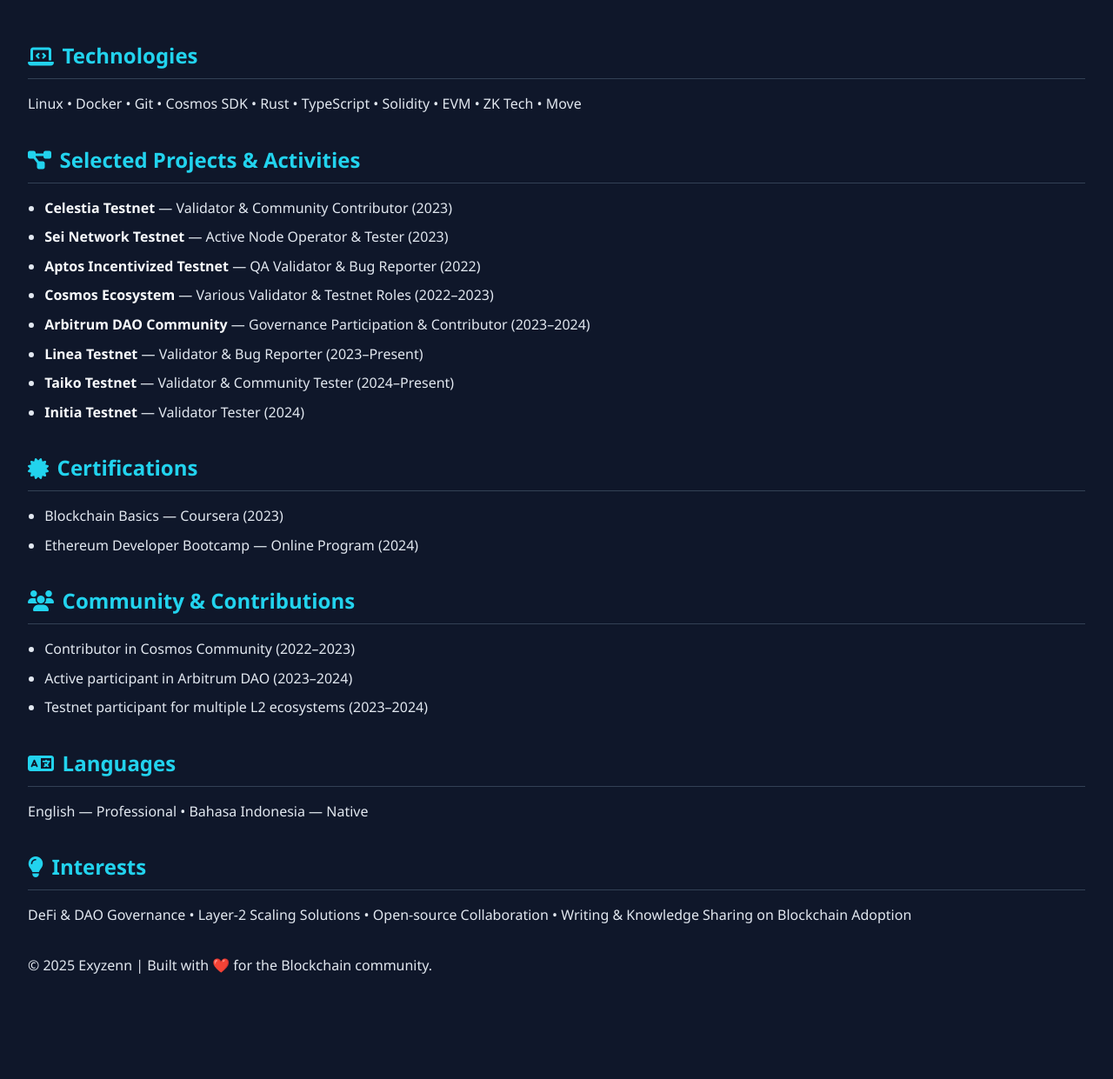
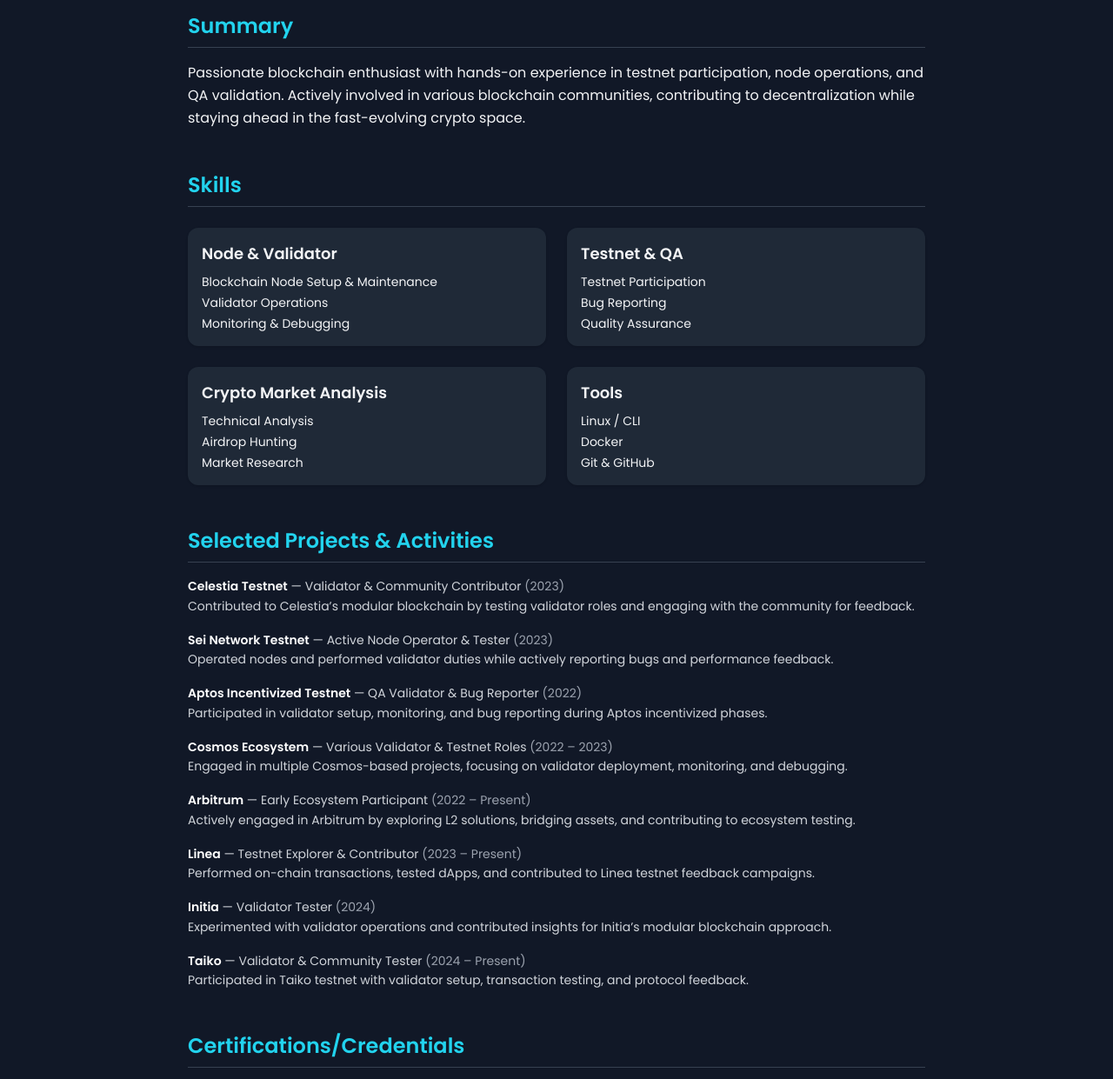
Before and after one commit to Screamss3/PORTFOLIO, a plain HTML site: page index.html in a window 1280 px wide. Shown: the part 434-1675 px from the top of the page at 87% size. Before the commit the page ends 1589 px from the top, so only its background shows below. Drawn offline with nearby package versions, Linux system fonts and the light colour scheme.

Commit message:
Update index.html

```diff
--- a/index.html
+++ b/index.html
@@ -1,93 +1,90 @@
 <!DOCTYPE html>
 <html lang="en">
 <head>
-  <meta charset="UTF-8" />
-  <meta name="viewport" content="width=device-width, initial-scale=1.0"/>
-  <title>Exyzenn Portfolio</title>
-  <link rel="stylesheet" href="https://cdnjs.cloudflare.com/ajax/libs/font-awesome/6.5.0/css/all.min.css"/>
-  <style>
-    body {
-      font-family: 'Segoe UI', Tahoma, Geneva, Verdana, sans-serif;
-      background: #0f172a;
-      color: #e2e8f0;
-      margin: 0;
-      padding: 2rem;
-      line-height: 1.6;
-    }
-    h2 {
-      font-size: 1.5rem;
-      margin-bottom: 0.8rem;
-      color: #22d3ee;
-      display: flex;
-      align-items: center;
-      gap: 0.6rem;
-      border-bottom: 1px solid #334155;
-      padding-bottom: 0.4rem;
-    }
-    h3 { color: #f8fafc; }
-    section {
-      margin-bottom: 2rem;
-    }
-    ul { padding-left: 1.2rem; }
-    li { margin-bottom: 0.5rem; }
-    .skills-grid {
-      display: grid;
-      grid-template-columns: repeat(auto-fit, minmax(220px, 1fr));
-      gap: 1rem;
-    }
-    .skills-grid h3 {
-      font-size: 1rem;
-      margin-bottom: 0.4rem;
-      color: #38bdf8;
-    }
-    .skills-grid ul {
-      list-style: disc;
-      padding-left: 1rem;
-    }
-    .highlight { color: #f8fafc; font-weight: 600; }
-  </style>
+  <meta charset="UTF-8">
+  <meta name="viewport" content="width=device-width, initial-scale=1.0">
+  <title>Exyzenn | Digital Resume</title>
+  <!-- Google Fonts -->
+  <link href="https://fonts.googleapis.com/css2?family=Poppins:wght@400;500;600;700&display=swap" rel="stylesheet">
+  <!-- Tailwind CSS CDN -->
+  <script src="https://cdn.tailwindcss.com"></script>
 </head>
-<body>
+<body class="bg-gray-900 text-gray-100 font-[Poppins]">
 
-  <section id="summary">
-    <h2><i class="fas fa-user"></i> Summary</h2>
-    <p>
+  <!-- Header -->
+  <header class="bg-gray-800 shadow-lg">
+    <div class="max-w-4xl mx-auto flex flex-col items-center py-10 px-4">
+      <!-- Foto Profil -->
+      <img src="https://raw.githubusercontent.com/Exyzennx/Portfolio/main/AQOqz3MbdYLzEo9KMF12wR0eXsVWJM_V6UkFiUDKLRV-pt10lCeqSD8m6iFS4lh4-V0RwIxQZRy2OeF0QPAH0W5QxiqYucgK2jIvsX0cMDcJ2ALPoRfWsmTyTZKGvQtAGkY9vfXFD8mSfMNhyBMiecH4sedPrA.jpeg"
+           alt="Profile"
+           class="w-40 h-40 rounded-xl border-4 border-cyan-500 shadow-lg object-cover">
+
+      <!-- Info -->
+      <h1 class="mt-6 text-3xl font-bold">Exyzenn</h1>
+      <p class="text-lg text-gray-400">Blockchain Enthusiast | Node Operator | Airdrop Hunter | Crypto Market Analyst</p>
+      <p class="text-sm text-gray-500 mt-1">🇮🇩 Indonesia · Available for collaborations</p>
+
+      <!-- Ikon Kontak -->
+      <div class="flex space-x-6 mt-6">
+        <a href="mailto:yourmail@gmail.com" target="_blank" class="hover:scale-110 transition">
+          <img src="https://cdn.jsdelivr.net/gh/simple-icons/simple-icons/icons/gmail.svg" class="w-8 h-8" alt="Email">
+        </a>
+        <a href="https://github.com/Screamss3" target="_blank" class="hover:scale-110 transition">
+          <img src="https://cdn.jsdelivr.net/gh/simple-icons/simple-icons/icons/github.svg" class="w-8 h-8" alt="GitHub">
+        </a>
+        <a href="https://linkedin.com/in/yourprofile" target="_blank" class="hover:scale-110 transition">
+          <img src="https://cdn.jsdelivr.net/gh/simple-icons/simple-icons/icons/linkedin.svg" class="w-8 h-8" alt="LinkedIn">
+        </a>
+        <a href="https://twitter.com/yourusername" target="_blank" class="hover:scale-110 transition">
+          <img src="https://cdn.jsdelivr.net/gh/simple-icons/simple-icons/icons/twitter.svg" class="w-8 h-8" alt="Twitter">
+        </a>
+      </div>
+    </div>
+  </header>
+
+  <main class="max-w-4xl mx-auto px-6 py-10 space-y-12">
+
+    <!-- Summary -->
+    <section>
+      <h2 class="text-2xl font-semibold text-cyan-400 border-b border-gray-700 pb-2 mb-4">Summary</h2>
+      <p class="text-base leading-relaxed">
         Passionate blockchain enthusiast with hands-on experience in testnet participation, node operations,
         and QA validation. Actively involved in various blockchain communities, contributing to decentralization
         while staying ahead in the fast-evolving crypto space.
       </p>
     </section>
 
-  <section id="skills">
-    <h2><i class="fas fa-cogs"></i> Skills</h2>
-    <div class="skills-grid">
-      <div>
-        <h3>Node & Validator</h3>
-        <ul>
+    <!-- Skills -->
+    <section>
+      <h2 class="text-2xl font-semibold text-cyan-400 border-b border-gray-700 pb-2 mb-6">Skills</h2>
+      <div class="grid grid-cols-1 sm:grid-cols-2 gap-6">
+        <div class="bg-gray-800 p-4 rounded-xl shadow">
+          <h3 class="font-semibold text-lg mb-2">Node & Validator</h3>
+          <ul class="space-y-1 text-sm">
             <li>Blockchain Node Setup & Maintenance</li>
             <li>Validator Operations</li>
             <li>Monitoring & Debugging</li>
           </ul>
         </div>
-      <div>
-        <h3>Testnet & QA</h3>
-        <ul>
+        <div class="bg-gray-800 p-4 rounded-xl shadow">
+          <h3 class="font-semibold text-lg mb-2">Testnet & QA</h3>
+          <ul class="space-y-1 text-sm">
             <li>Testnet Participation</li>
             <li>Bug Reporting</li>
             <li>Quality Assurance</li>
           </ul>
         </div>
-      <div>
-        <h3>Crypto Market Analysis</h3>
-        <ul>
+        <div class="bg-gray-800 p-4 rounded-xl shadow">
+          <h3 class="font-semibold text-lg mb-2">Crypto Market Analysis</h3>
+          <ul class="space-y-1 text-sm">
             <li>Technical Analysis</li>
             <li>Airdrop Hunting</li>
             <li>Market Research</li>
           </ul>
         </div>
-      <div>
-        <h3>Tools</h3>
-        <ul>
+        <div class="bg-gray-800 p-4 rounded-xl shadow">
+          <h3 class="font-semibold text-lg mb-2">Tools</h3>
+          <ul class="space-y-1 text-sm">
             <li>Linux / CLI</li>
             <li>Docker</li>
             <li>Git & GitHub</li>
@@ -96,51 +93,106 @@
       </div>
     </section>
 
-  <section id="technologies">
-    <h2><i class="fas fa-laptop-code"></i> Technologies</h2>
-    <p>Linux • Docker • Git • Cosmos SDK • Rust • TypeScript • Solidity • EVM • ZK Tech • Move</p>
+    <!-- Selected Projects & Activities -->
+<div>
+  <h2 class="text-2xl font-semibold text-cyan-400 border-b border-gray-700 pb-2 mb-4">Selected Projects & Activities</h2>
+  <div class="space-y-4 text-gray-300 text-sm leading-relaxed">
+
+    <p>
+      <span class="font-semibold text-white">Celestia Testnet</span> — Validator & Community Contributor
+      <span class="text-gray-400">(2023)</span><br>
+      Contributed to Celestia’s modular blockchain by testing validator roles and engaging with the community for feedback.
+    </p>
+
+    <p>
+      <span class="font-semibold text-white">Sei Network Testnet</span> — Active Node Operator & Tester
+      <span class="text-gray-400">(2023)</span><br>
+      Operated nodes and performed validator duties while actively reporting bugs and performance feedback.
+    </p>
+
+    <p>
+      <span class="font-semibold text-white">Aptos Incentivized Testnet</span> — QA Validator & Bug Reporter
+      <span class="text-gray-400">(2022)</span><br>
+      Participated in validator setup, monitoring, and bug reporting during Aptos incentivized phases.
+    </p>
+
+    <p>
+      <span class="font-semibold text-white">Cosmos Ecosystem</span> — Various Validator & Testnet Roles
+      <span class="text-gray-400">(2022 – 2023)</span><br>
+      Engaged in multiple Cosmos-based projects, focusing on validator deployment, monitoring, and debugging.
+    </p>
+
+    <p>
+      <span class="font-semibold text-white">Arbitrum</span> — Early Ecosystem Participant
+      <span class="text-gray-400">(2022 – Present)</span><br>
+      Actively engaged in Arbitrum by exploring L2 solutions, bridging assets, and contributing to ecosystem testing.
+    </p>
+
+    <p>
+      <span class="font-semibold text-white">Linea</span> — Testnet Explorer & Contributor
+      <span class="text-gray-400">(2023 – Present)</span><br>
+      Performed on-chain transactions, tested dApps, and contributed to Linea testnet feedback campaigns.
+    </p>
+
+    <p>
+      <span class="font-semibold text-white">Initia</span> — Validator Tester
+      <span class="text-gray-400">(2024)</span><br>
+      Experimented with validator operations and contributed insights for Initia’s modular blockchain approach.
+    </p>
+
+    <p>
+      <span class="font-semibold text-white">Taiko</span> — Validator & Community Tester
+      <span class="text-gray-400">(2024 – Present)</span><br>
+      Participated in Taiko testnet with validator setup, transaction testing, and protocol feedback.
+    </p>
+
+  </div>
+</div>
+    <div>
+  <h2 class="text-2xl font-semibold text-cyan-400 border-b border-gray-700 pb-2 mb-4">Certifications/Credentials</h2>
+  <div class="space-y-4 text-gray-300 text-sm leading-relaxed">
+
+    <p>
+      <span class="font-semibold text-white">• Blockchain Basics - Coursera (2023)</span>
+      <span class="font-semibold text-white">• Etherium Developer Bootcamp - Online Program (2024)</span>
+      <div>
+  <h2 class="text-2xl font-semibold text-cyan-400 border-b border-gray-700 pb-2 mb-4">Community & Contributions</h2>
+  <div class="space-y-4 text-gray-300 text-sm leading-relaxed">
+
+    <p>
+      <span class="font-semibold text-white">• Contributor in Cosmos Community (2022–2023)</span>
+      <span class="font-semibold text-white">• Active participant in Arbitrum DAO (2023–2024)</span>
+      <span class="font-semibold text-white">• Testnet participant for multiple L2 ecosystems (2023–2025)</span>
+      <div>
+  <h2 class="text-2xl font-semibold text-cyan-400 border-b border-gray-700 pb-2 mb-4">Interests</h2>
+  <div class="space-y-4 text-gray-300 text-sm leading-relaxed">
+
+    <p>
+      <span class="font-semibold text-white">• DeFi & DAO Governance</span>
+      <span class="font-semibold text-white">• Layer-2 Scaling Solutions</span>
+      <span class="font-semibold text-white">• Open-source Collaboration</span>
+      <span class="font-semibold text-white">• Writing & Knowledge Sharing on Blockchain Adoption</span>
+
+
+
+    <!-- Technologies -->
+    <section>
+      <h2 class="text-2xl font-semibold text-cyan-400 border-b border-gray-700 pb-2 mb-6">Technologies</h2>
+      <div class="flex flex-wrap gap-3">
+        <span class="bg-gray-800 px-4 py-2 rounded-full text-sm">Linux</span>
+        <span class="bg-gray-800 px-4 py-2 rounded-full text-sm">Docker</span>
+        <span class="bg-gray-800 px-4 py-2 rounded-full text-sm">Git</span>
+        <span class="bg-gray-800 px-4 py-2 rounded-full text-sm">Cosmos SDK</span>
+        <span class="bg-gray-800 px-4 py-2 rounded-full text-sm">Rust</span>
+        <span class="bg-gray-800 px-4 py-2 rounded-full text-sm">TypeScript</span>
+        <span class="bg-gray-800 px-4 py-2 rounded-full text-sm">Solidity</span>
+        <span class="bg-gray-800 px-4 py-2 rounded-full text-sm">Web3.js</span>
+        <span class="bg-gray-800 px-4 py-2 rounded-full text-sm">EVM</span>
+        <span class="bg-gray-800 px-4 py-2 rounded-full text-sm">ZK Tech</span>
+        <span class="bg-gray-800 px-4 py-2 rounded-full text-sm">Move</span>
+      </div>
     </section>
-
-  <section id="projects">
-    <h2><i class="fas fa-project-diagram"></i> Selected Projects & Activities</h2>
-    <ul>
-      <li><span class="highlight">Celestia Testnet</span> — Validator & Community Contributor (2023)</li>
-      <li><span class="highlight">Sei Network Testnet</span> — Active Node Operator & Tester (2023)</li>
-      <li><span class="highlight">Aptos Incentivized Testnet</span> — QA Validator & Bug Reporter (2022)</li>
-      <li><span class="highlight">Cosmos Ecosystem</span> — Various Validator & Testnet Roles (2022–2023)</li>
-      <li><span class="highlight">Arbitrum DAO Community</span> — Governance Participation & Contributor (2023–2024)</li>
-      <li><span class="highlight">Linea Testnet</span> — Validator & Bug Reporter (2023–Present)</li>
-      <li><span class="highlight">Taiko Testnet</span> — Validator & Community Tester (2024–Present)</li>
-      <li><span class="highlight">Initia Testnet</span> — Validator Tester (2024)</li>
-    </ul>
-  </section>
-
-  <section id="certifications">
-    <h2><i class="fas fa-certificate"></i> Certifications</h2>
-    <ul>
-      <li>Blockchain Basics — Coursera (2023)</li>
-      <li>Ethereum Developer Bootcamp — Online Program (2024)</li>
-    </ul>
-  </section>
-
-  <section id="community">
-    <h2><i class="fas fa-users"></i> Community & Contributions</h2>
-    <ul>
-      <li>Contributor in Cosmos Community (2022–2023)</li>
-      <li>Active participant in Arbitrum DAO (2023–2024)</li>
-      <li>Testnet participant for multiple L2 ecosystems (2023–2024)</li>
-    </ul>
-  </section>
-
-  <section id="languages">
-    <h2><i class="fas fa-language"></i> Languages</h2>
-    <p>English — Professional • Bahasa Indonesia — Native</p>
-  </section>
-
-  <section id="interests">
-    <h2><i class="fas fa-lightbulb"></i> Interests</h2>
-    <p>DeFi & DAO Governance • Layer-2 Scaling Solutions • Open-source Collaboration • Writing & Knowledge Sharing on Blockchain Adoption</p>
-  </section>
+  </main>
 
   <!-- Footer -->
   <footer class="text-center text-gray-500 text-sm py-6 border-t border-gray-800">
```
Lines whose indentation alone changed are shown as unchanged.
